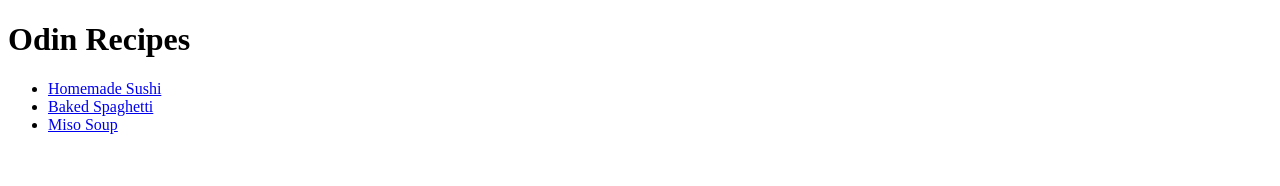
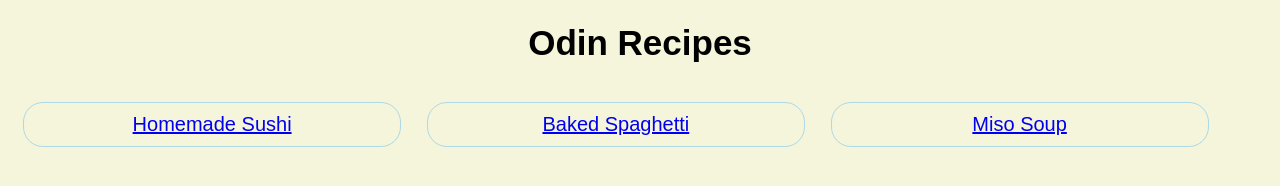
Before and after one commit to nchp7/odin-recipes, a plain HTML site: page index.html in a window 1280 px wide. Drawn offline with Linux system fonts and the light colour scheme.

Commit message:
edited index and homemade sushi

```diff
--- a/index.html
+++ b/index.html
@@ -2,6 +2,7 @@
 <html lang="en">
     <head>
         <meta charset="utf-8">
+        <link rel="stylesheet" href="style_index.css" />
         <title>Odin Recipes</title>
     </head>
     <body>
--- a/recipes/style_sushi.css
+++ b/recipes/style_sushi.css
@@ -2,11 +2,32 @@
     text-align: justify;
     font-family: sans-serif;
     background-color: lightblue;
+     border: 1px solid red;
+}
+
+h1 {
+    text-align: center;
+    width: 40%;
+    margin: auto;
+    font-size: 40px;
 }
 
 img {
     height: auto;
     width: 260;
+    display: inline-block;
+
+}
+
+.desc {
+    border: 1px solid black;
+    border-radius: 5px;
+    display: inline-block;
+    width: 65%;
+}
+
+p.desc {
+    padding: 5px;
 }
 
 .info {
--- /dev/null
+++ b/style_index.css
@@ -0,0 +1,28 @@
+* {
+    /*border: 1px solid red;*/
+    font-family: sans-serif;
+    background-color: beige;
+}
+
+h1 {
+    text-align: center;
+    font-size: 35px;
+}
+
+ul {
+    list-style: none;
+    font-size: 20px;
+    padding: 5px;
+    margin: auto;
+}
+
+li {
+    width: 30%;
+    display: inline-block;
+    padding: 10px 0px;
+    text-align: center;
+    margin:  10px;
+    border: 1px solid lightblue;
+    border-radius: 20px;
+
+}
```
Also changed, not shown: recipes/Homemade Sushi.html (+4 -1 lines).
